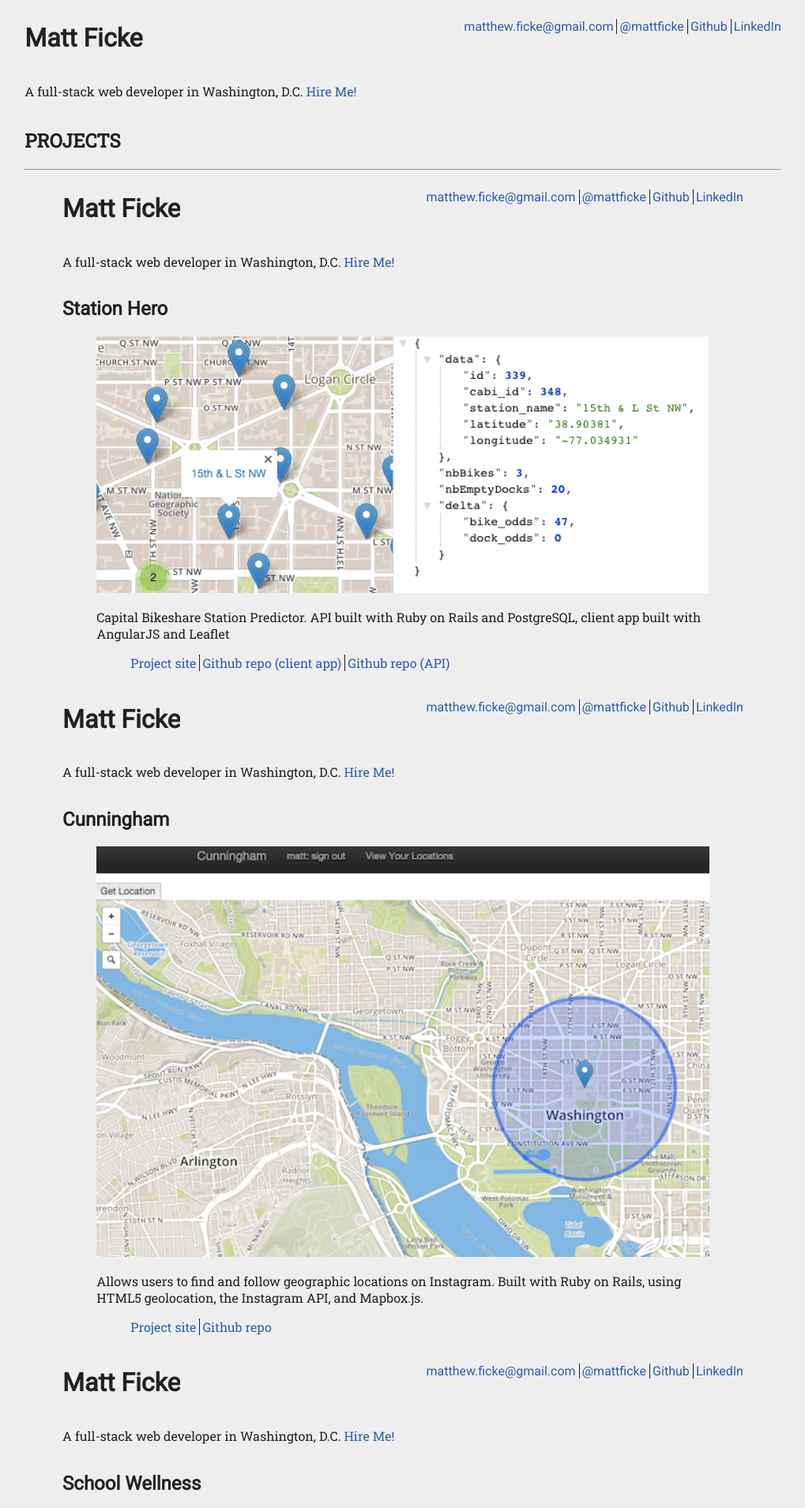
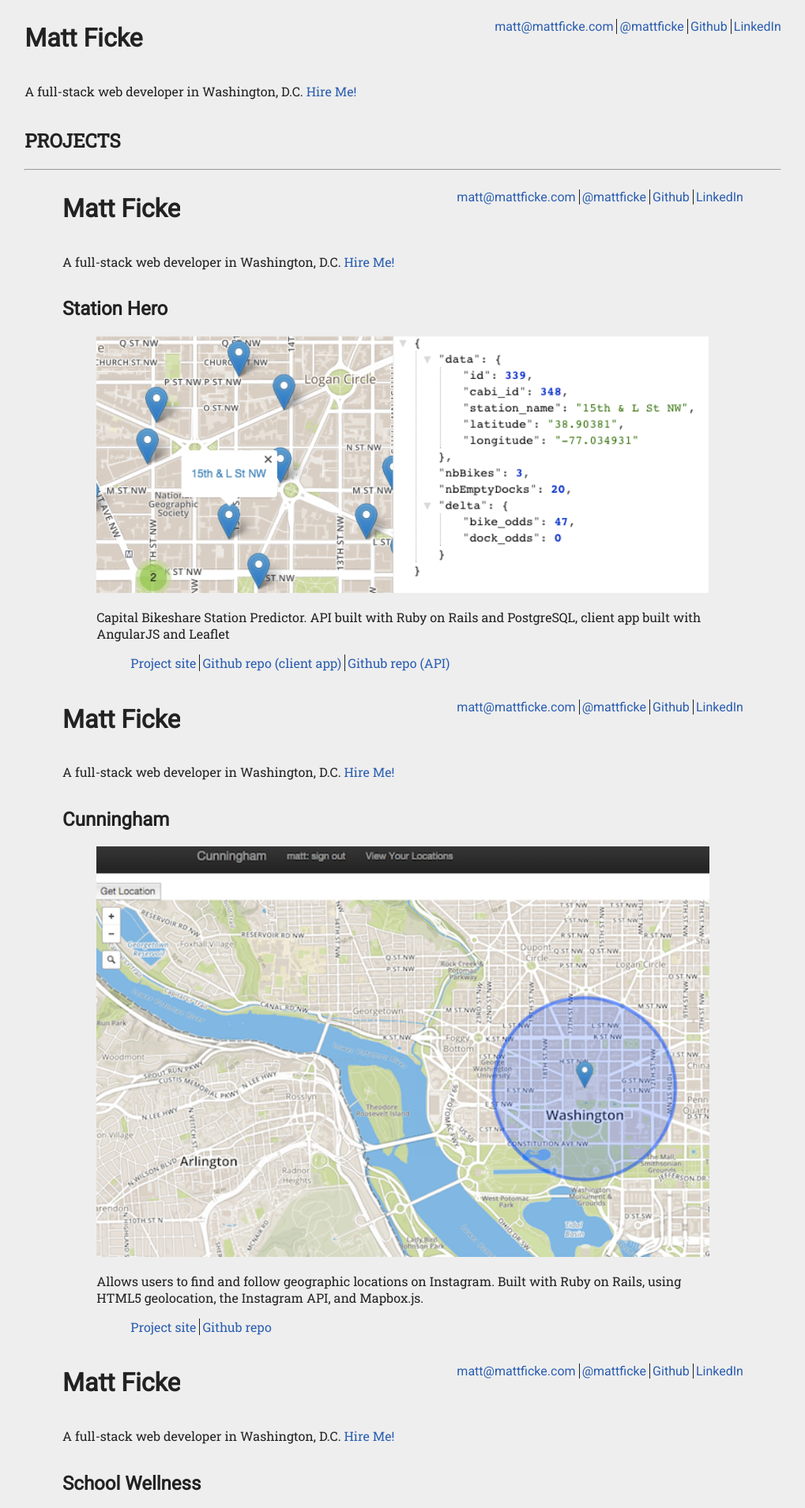
Before and after one commit to mattficke/mattficke.github.io, a Jekyll site: the page built from index.html, in a window 1280 px wide. Shown: the top 1910 px of the page at 79% size, without its empty margins (130-1149 px from the left). Built offline with Jekyll 4.4.1, drawn with Linux system fonts in a browser that asks for light colours.

Commit message:
change email address

```diff
--- a/_layouts/default.html
+++ b/_layouts/default.html
@@ -14,7 +14,7 @@
 		<h1><a class="name" href="/">Matt Ficke</a></h1>
 		<nav>
 			<ul>
-				<li><a href="mailto:matthew.ficke@gmail.com">matthew.ficke@gmail.com</a></li>
+				<li><a href="mailto:matt@mattficke.com">matt@mattficke.com</a></li>
 				<li><a href="http://www.twitter.com/mattficke" target="_blank">@mattficke</a></li>
 				<li><a href="http://www.github.com/mattficke">Github</a></li>
 				<li><a href="https://www.linkedin.com/in/mattficke">LinkedIn</a></li>
--- a/css/styles.css
+++ b/css/styles.css
@@ -57,10 +57,6 @@ nav {
   float: right;
 }
 
-nav a {
-  /*margin: 0 1.7%;*/
-}
-
 li:first-child {
   border-left: none;
 }
@@ -85,7 +81,7 @@ header h1 {
   color: #222;
 }
 
-@media (max-width: 768px) {
+@media only screen and (max-width: 768px) {
   header h1 {
     float: none;
   }
@@ -95,7 +91,7 @@ header h1 {
 
 }
 
-@media (max-width: 640px) {
+@media only screen and (max-width: 640px) {
   li {
     display: block;
     border-left: none;
```
Also changed, not shown: 1 other file.
